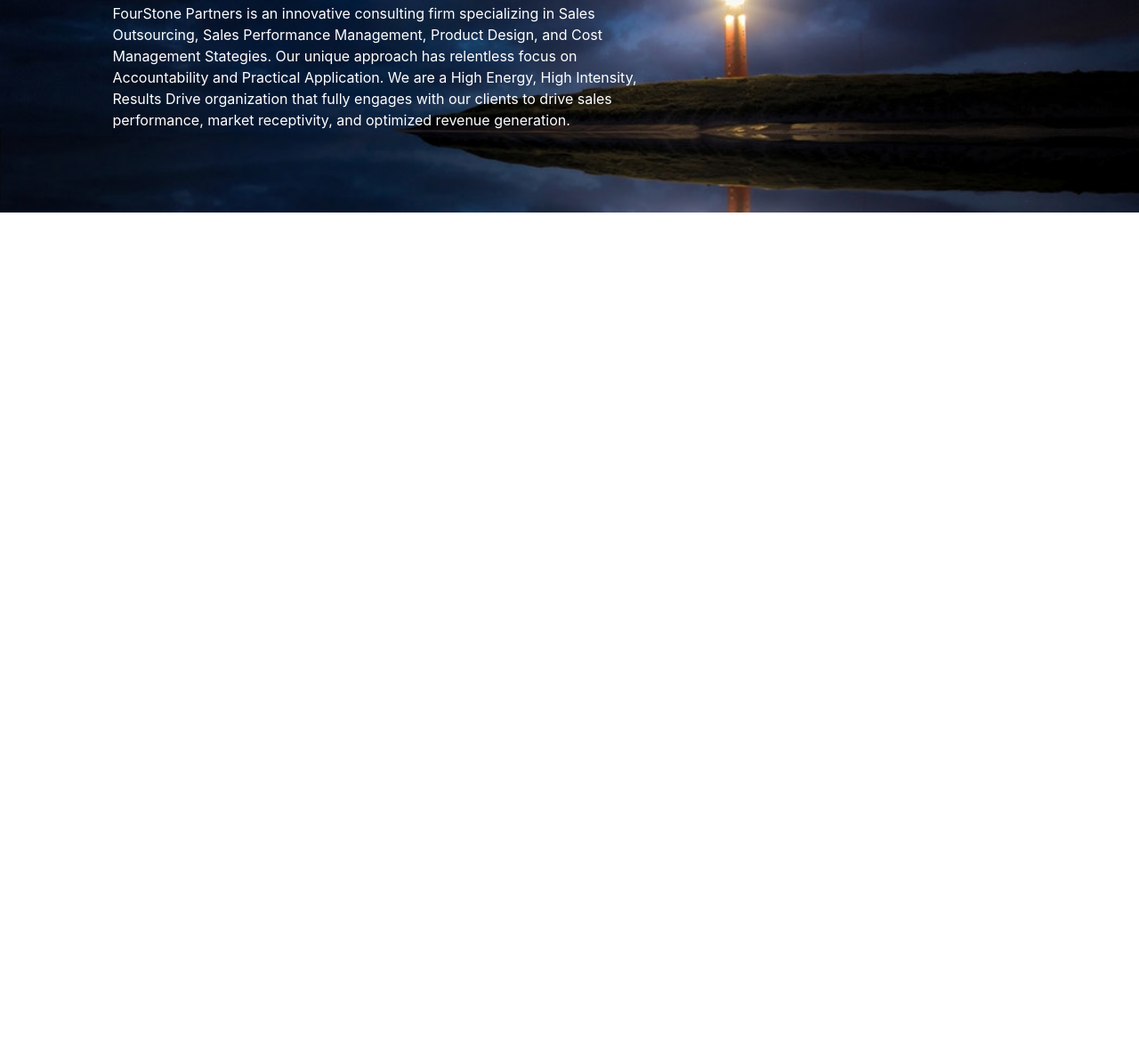
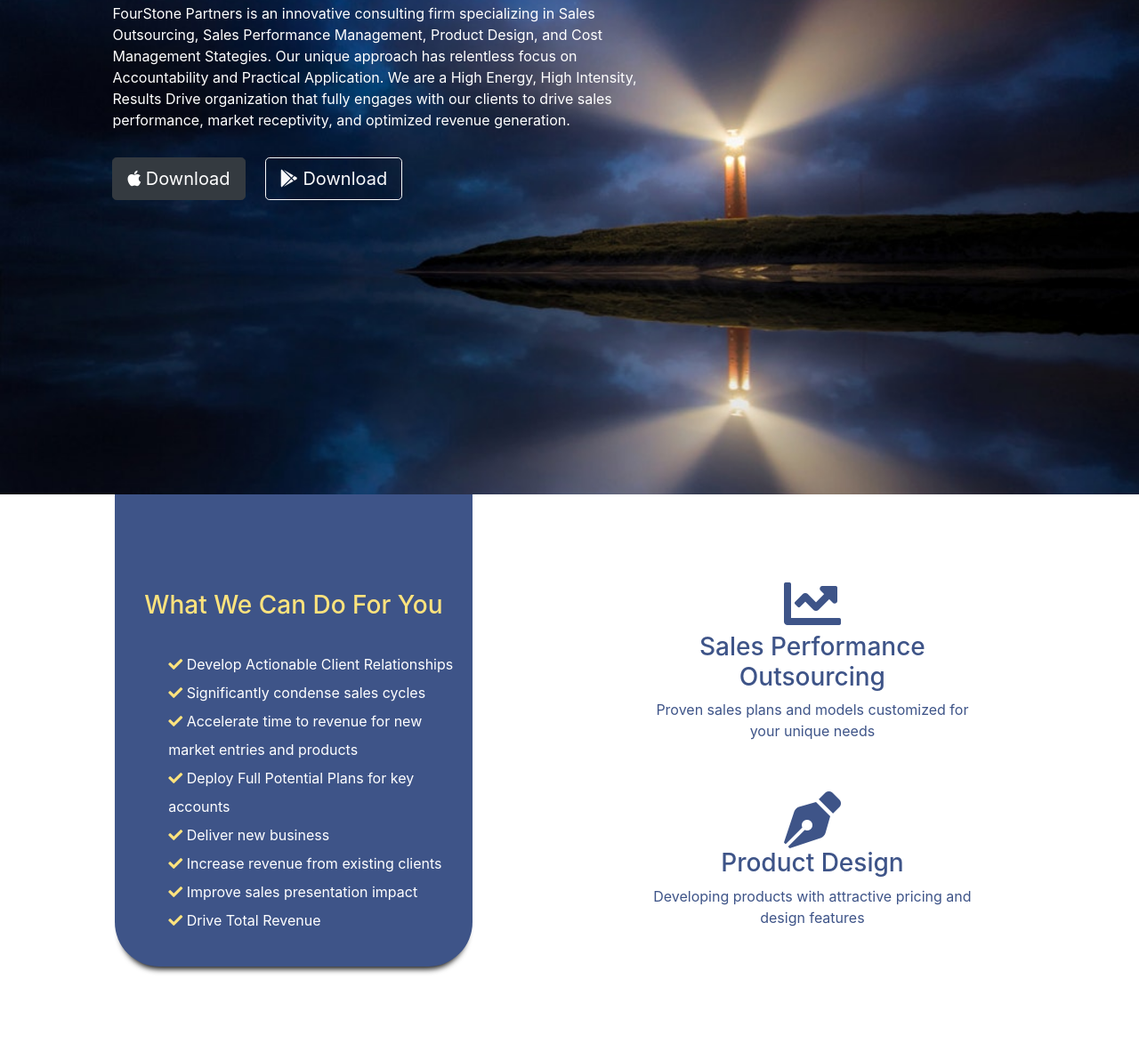
Before and after one commit to maria-alexander/fourstone-rework, a plain HTML site: page index.html in a window 1280 px wide. Shown: the part 327-1518 px from the top of the page at 89% size. Before the commit the page ends 800 px from the top, so only its background shows below. Drawn offline with nearby package versions, Linux system fonts and the light colour scheme.

Commit message:
Add files via upload
position jumbotron and add about content and services

```diff
--- a/css/style.css
+++ b/css/style.css
@@ -38,7 +38,7 @@ h1 {
 	background-size: cover;
 	background-repeat: no-repeat;
 	background-position: center;
-	height: 100%;
+	height: 100vh;
 
 }
 
@@ -55,3 +55,48 @@ h1 {
 	font-size: 1.2 rem;
 	padding: 0 15% 9% 15%;
 }
+
+.feature-container {
+	border-radius: 0px 0px 50px 50px;
+	background-color: #3E5488;
+	padding: 0 5% 5% 5%;
+	-webkit-box-shadow: 0 9px 6px -6px rgba(0,0,0,0.4);
+	-moz-box-shadow: 0 9px 6px -6px rgba(0,0,0,0.4);
+	        box-shadow: 0 9px 6px -6px rgba(0,0,0,0.9);
+}
+.feature-box {
+	padding: 0 0 7% 11%;
+	text-align: center;
+}
+
+.feature-box h3 {
+	padding: 30% 2% 7% 2%;
+	color: #ffe37d;
+}
+
+.feature-box ul {
+	text-align: left;
+	list-style: none;
+	line-height: 2rem;
+/*	background-color: #3E5488;*/
+	color: #fff;
+/*	border-radius: 0px 0px 50px 50px;*/
+
+}
+.service-box {
+	text-align: center;
+	padding: 7% 15%;
+	color: #3e5488;
+}
+
+.service-box p {
+	margin-bottom: 15%;
+}
+
+.fa-check {
+	color: #ffe37d;
+}
+
+.download-button {
+	 margin: 5% 3% 5% 0;
+}
--- a/index.html
+++ b/index.html
@@ -15,9 +15,12 @@
 <script src="https://code.jquery.com/jquery-3.3.1.slim.min.js" integrity="sha384-q8i/X+965DzO0rT7abK41JStQIAqVgRVzpbzo5smXKp4YfRvH+8abtTE1Pi6jizo" crossorigin="anonymous"></script>
 <script src="https://cdnjs.cloudflare.com/ajax/libs/popper.js/1.14.3/umd/popper.min.js" integrity="sha384-ZMP7rVo3mIykV+2+9J3UJ46jBk0WLaUAdn689aCwoqbBJiSnjAK/l8WvCWPIPm49" crossorigin="anonymous"></script>
 <script src="https://stackpath.bootstrapcdn.com/bootstrap/4.1.3/js/bootstrap.min.js" integrity="sha384-ChfqqxuZUCnJSK3+MXmPNIyE6ZbWh2IMqE241rYiqJxyMiZ6OW/JmZQ5stwEULTy" crossorigin="anonymous"></script>
+<!--scroll reveal script-->
+<script src="https://unpkg.com/scrollreveal"></script>
 </head>
 
-
+<!--  font awesome-->
+<link rel="stylesheet" href="https://use.fontawesome.com/releases/v5.5.0/css/all.css" integrity="sha384-B4dIYHKNBt8Bc12p+WXckhzcICo0wtJAoU8YZTY5qE0Id1GSseTk6S+L3BlXeVIU" crossorigin="anonymous">
 
 <body>
 	<section id="nav">
@@ -43,10 +46,46 @@
 			<div class='row'>
 				<div class='col-lg-8'>
 					<h1 class='big-heading'>We Can Get You There!</h1>
-					<p>FourStone Partners is an innovative consulting firm specializing in Sales Outsourcing, Sales Performance Management, Product Design, and Cost Management Stategies. Our unique approach has relentless focus on Accountability and Practical Application. We are a High Energy, High Intensity, Results Drive organization that fully engages with our clients to drive sales performance, market receptivity, and optimized revenue generation.</p>
+					<p>FourStone Partners is an innovative consulting firm specializing in Sales Outsourcing, Sales Performance Management, Product Design, and Cost Management Stategies. Our unique approach has relentless focus on Accountability and Practical Application. We are a High Energy, High Intensity, Results Drive organization that fully engages with our clients to drive sales performance, market receptivity, and optimized revenue generation.
+					<button type="button" class='btn btn-lg btn-dark download-button'><i class="fab fa-apple"></i> Download</button>
+        			<button type="button" class='btn btn-lg btn-outline-light download-button'><i class="fab fa-google-play"></i> Download</button></p>
 				</div>
 		  </div>
   		</div>
   </section>
+
+
+	<!--features-->
+	<section class='white-section' id="features">
+    	<div class='container-fluid'>
+    		<div class='row'>
+				<div class='feature-box col-lg-5'>
+					<div class='feature-container'>
+						<h3>What We Can Do For You</h3>
+						<ul>
+							<li><i class="fas fa-check"></i> Develop Actionable Client Relationships</li>
+							<li><i class="fas fa-check"></i> Significantly condense sales cycles</li>
+							<li><i class="fas fa-check"></i> Accelerate time to revenue for new market entries and products</li>
+							<li><i class="fas fa-check"></i> Deploy Full Potential Plans for key accounts</li>
+							<li><i class="fas fa-check"></i> Deliver new business</li>
+							<li><i class="fas fa-check"></i> Increase revenue from existing clients</li>
+							<li><i class="fas fa-check"></i> Improve sales presentation impact</li>
+							<li><i class="fas fa-check"></i> Drive Total Revenue</li>
+						</ul>
+					</div>
+				</div>
+        		<div class='service-box col-lg-7'> <i class="fas fa-chart-line fa-4x"></i>
+        			<h3>Sales Performance Outsourcing</h3>
+        			<p>Proven sales plans and models customized for your unique needs</p>
+					<i class="fas fa-pen-nib fa-4x"></i>
+        			<h3>Product Design</h3>
+        			<p>Developing products with attractive pricing and design features</p>
+      			</div>
+      		</div>
+  		</div>
+  	</section>
+<script>
+		ScrollReveal().reveal('.feature-container', { easing: 'ease-in', delay: 500 });
+	</script>
 </body>
 </html>
```
